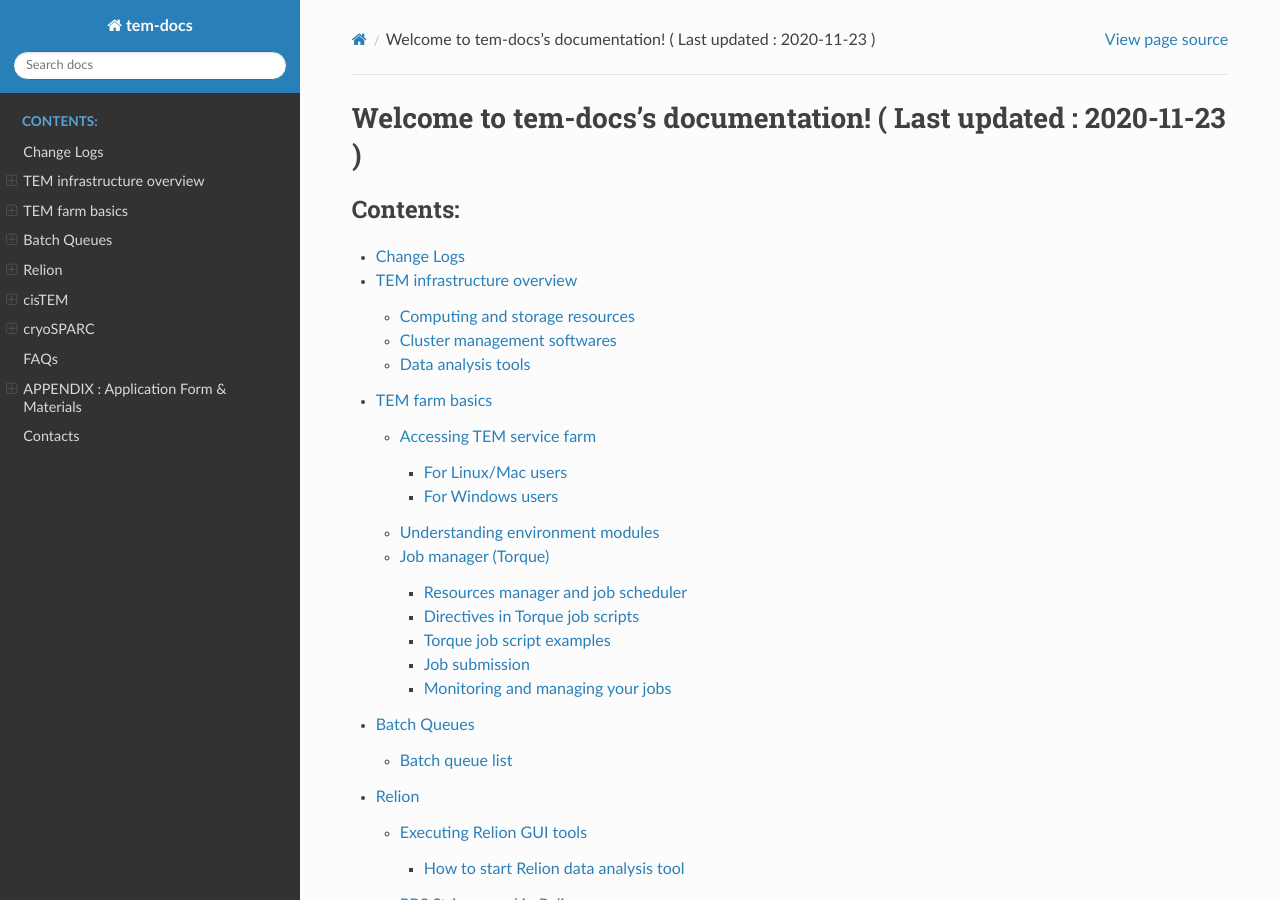
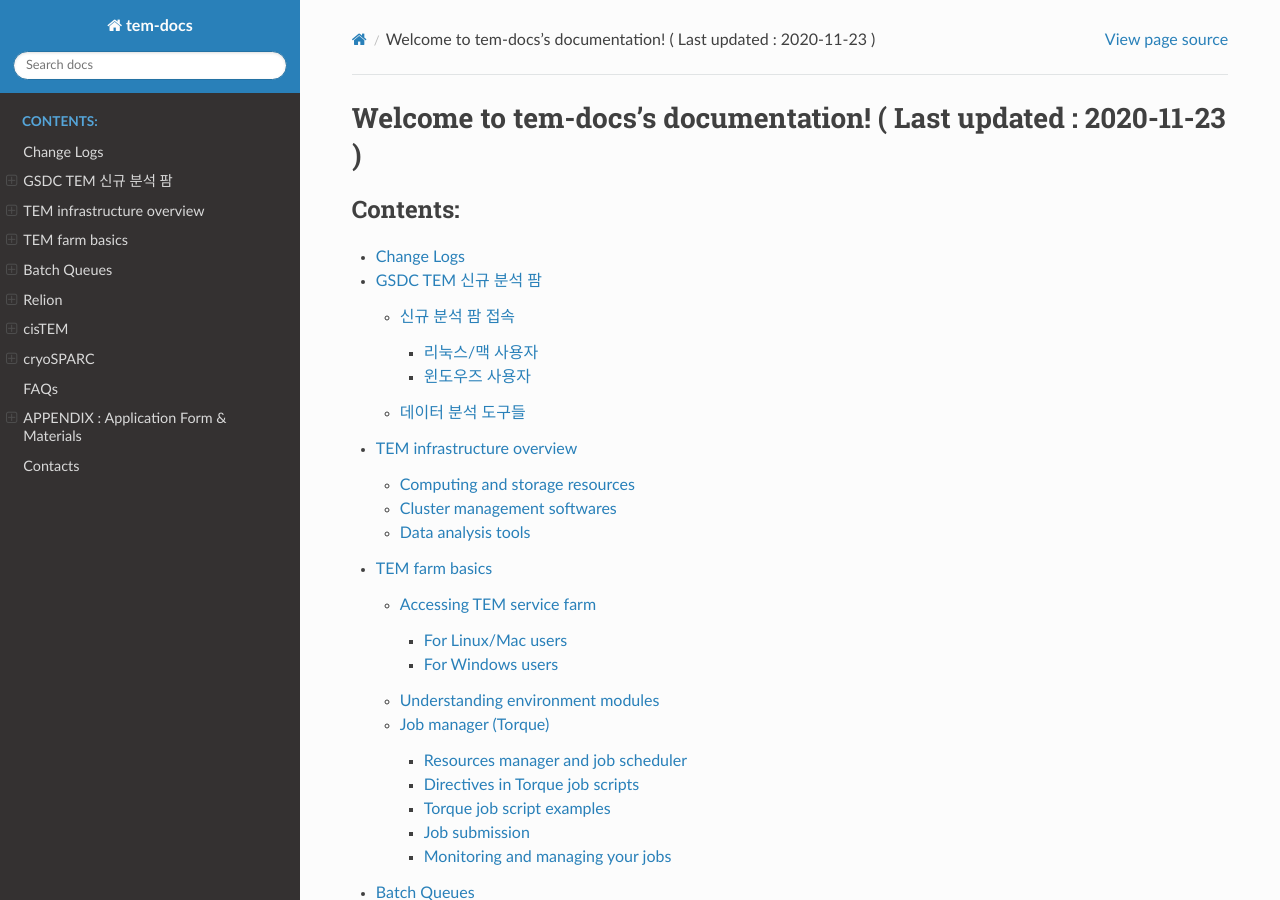
Before and after one commit to junglok/tem-docs, a Sphinx documentation site: the page built from docs/index.rst, in a window 1280 px wide and 900 px high. Built offline with Sphinx 7.4.7 and the Read the Docs theme 2.0.0, drawn with Linux system fonts in a browser that asks for light colours; some of the changed lines change nothing that is shown.

Commit message:
newfarm.rst added

```diff
--- a/docs/index.rst
+++ b/docs/index.rst
@@ -11,6 +11,7 @@
    :caption: Contents:
 
    changelog.rst
+   newfarm.rst
    infra.rst
    guide.rst
    queue.rst
--- /dev/null
+++ b/docs/newfarm.rst
@@ -0,0 +1,55 @@
+******************
+GSDC TEM 신규 분석 팜
+******************
+
+신규 분석 팜 접속
+=============
+
+리눅스/맥 사용자
+------------
+
+.. code-block:: bash
+
+  $> ssh -Y -o Port=<port> <userID>@tem-ui-el7.sdfarm.kr
+
+-Y (or -X) options : enable trusted X11 (or untrusted X11) forwarding
+
+
+윈도우즈 사용자
+-----------
+
+기존에 사용하시던 MobaXTerm 등의 SSH 클라이언트 프로그램을 사용하는 것은 같습니다만, 접속 로그인 노드는 tem-ui-el7.sdfarm.kr를 사용하셔야 합니다.
+
+
+데이터 분석 도구들
+=============
+
+* **모듈 경로
+
+.. code-block:: bash
+
+  $> module avail
+  --------------------------------- /tem/el7/Modules/apps ----------------------------------
+  apps/cistem/1.0.0      apps/relion/cpu/3.1.0  apps/relion/gpu/3.1.0
+  apps/relion/cpu/3.0.7  apps/relion/gpu/3.0.7
+  ----------------------------- /tem/el7/Modules/acceleration ------------------------------
+  cuda/9.2
+  ---------------------------------- /tem/el7/Modules/mpi ----------------------------------
+  mpi/gcc/openmpi/4.0.3
+  ------------------------------ /tem/el7/Modules/virtualenv -------------------------------
+  conda/2020.11
+  --------------------------------- /tem/el7/Modules/tools ---------------------------------
+  tools/ctffind/4.1.14  tools/motioncor2/1.3.1  tools/summovie/1.0.2
+  tools/gctf/1.18_b2    tools/resmap/1.1.4      tools/unblur/1.0.2
+
+
+* **cisTEM, relion 관련 데이터 분석 작업 템플릿 경로
+
+.. code-block:: bash
+
+  /tem/el7/qsub-cisTEM-cpu-noout.sh
+  /tem/el7/qsub-cisTEM-cpu.sh
+  /tem/el7/qsub-relion-3.0.7-cpu.bash
+  /tem/el7/qsub-relion-3.1.0-cpu.bash
+  /tem/el7/qsub-relion-3.0.7-cpu.bash
+  /tem/el7/qsub-relion-3.1.0-gpu.bash
```
